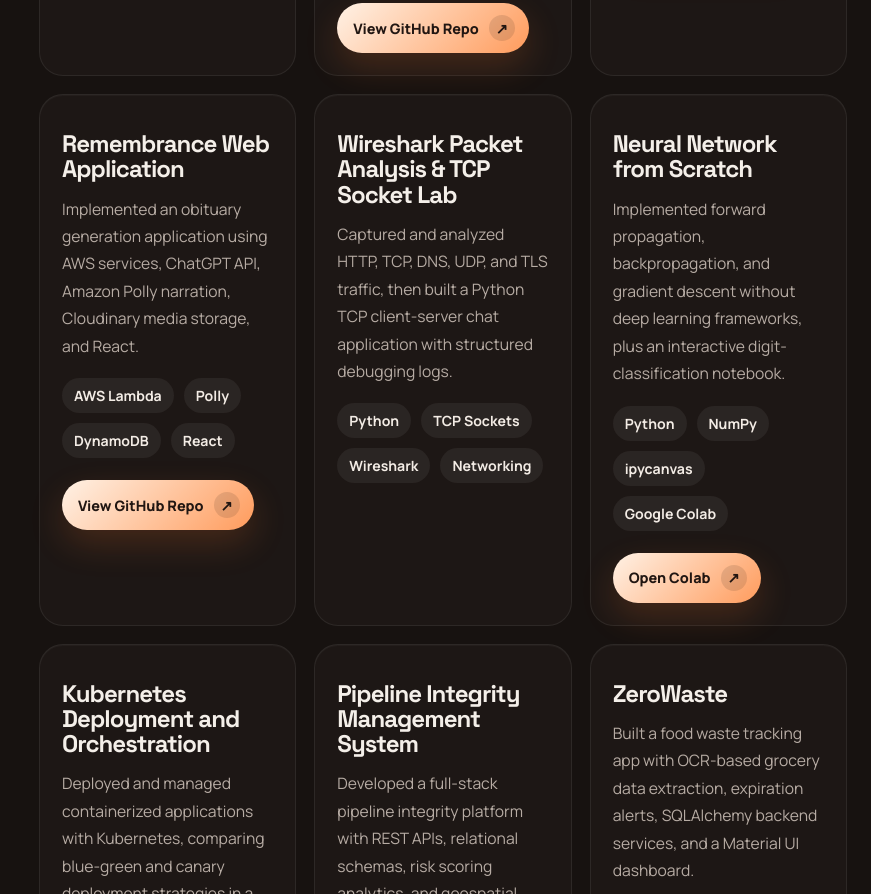
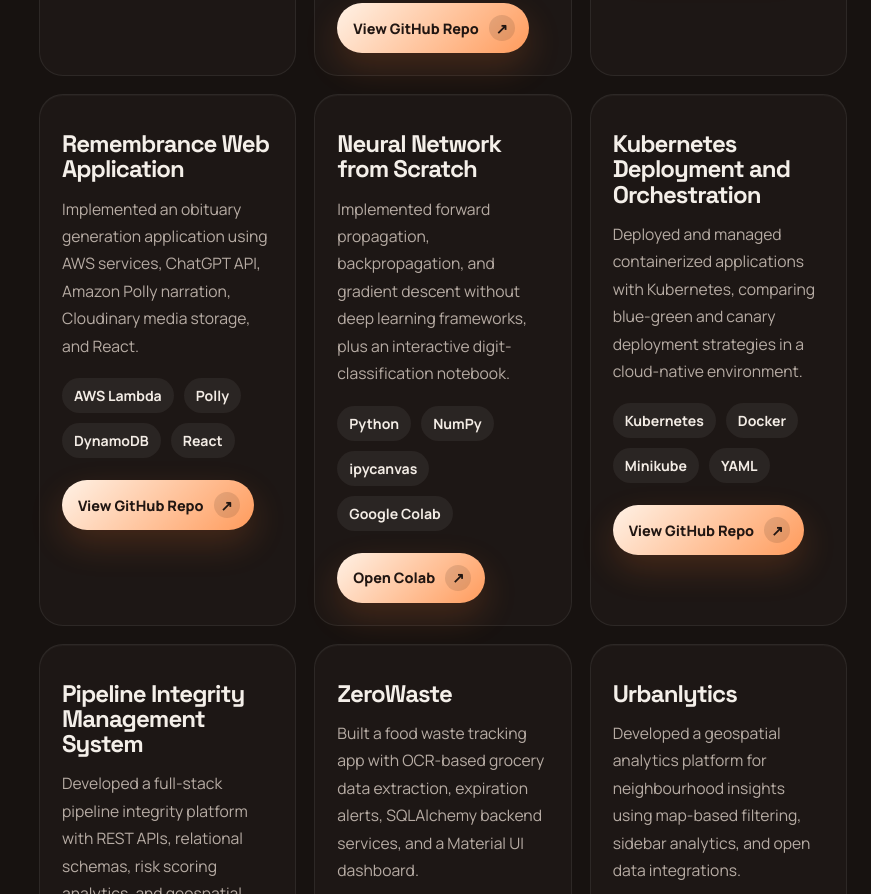
Before and after one commit to Not-Nimna/N-Devin.github.io, a React (Create React App) app: page / in a window 1280 px wide. Shown: the part 2400-3294 px from the top of the page, without its empty margins (409-1280 px from the left). Built offline with nearby package versions, Linux system fonts and the light colour scheme; the HTML template or start-up script is replaced by a standard one.

Commit message:
Remove Wireshark portfolio project

```diff
--- a/src/info/Info.js
+++ b/src/info/Info.js
@@ -122,12 +122,6 @@ export const info = {
       githubHref: "https://github.com/ucalgary-ensf381/the-last-show-nimna-solo.git",
     },
     {
-      title: "Wireshark Packet Analysis & TCP Socket Lab",
-      description:
-        "Captured and analyzed HTTP, TCP, DNS, UDP, and TLS traffic, then built a Python TCP client-server chat application with structured debugging logs.",
-      stack: ["Python", "TCP Sockets", "Wireshark", "Networking"],
-    },
-    {
       title: "Neural Network from Scratch",
       description:
         "Implemented forward propagation, backpropagation, and gradient descent without deep learning frameworks, plus an interactive digit-classification notebook.",
```
